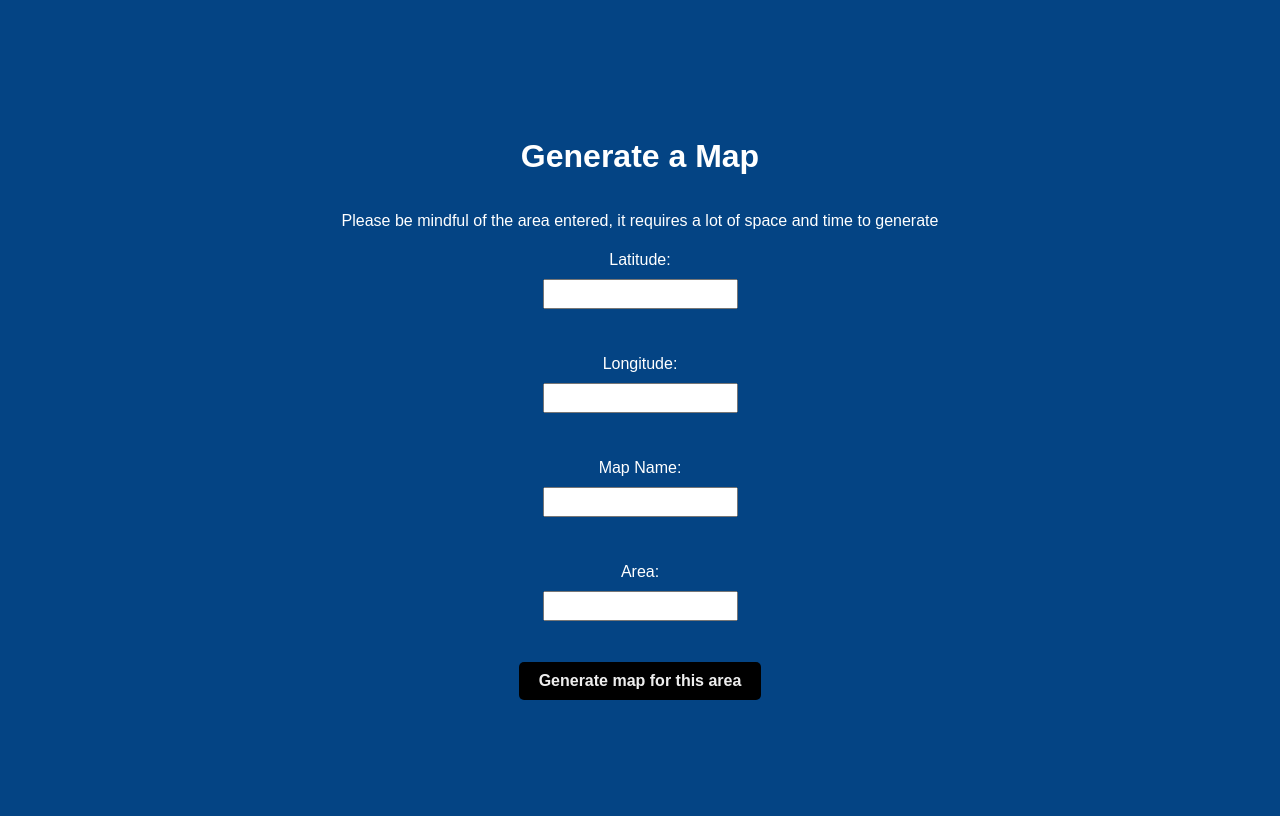
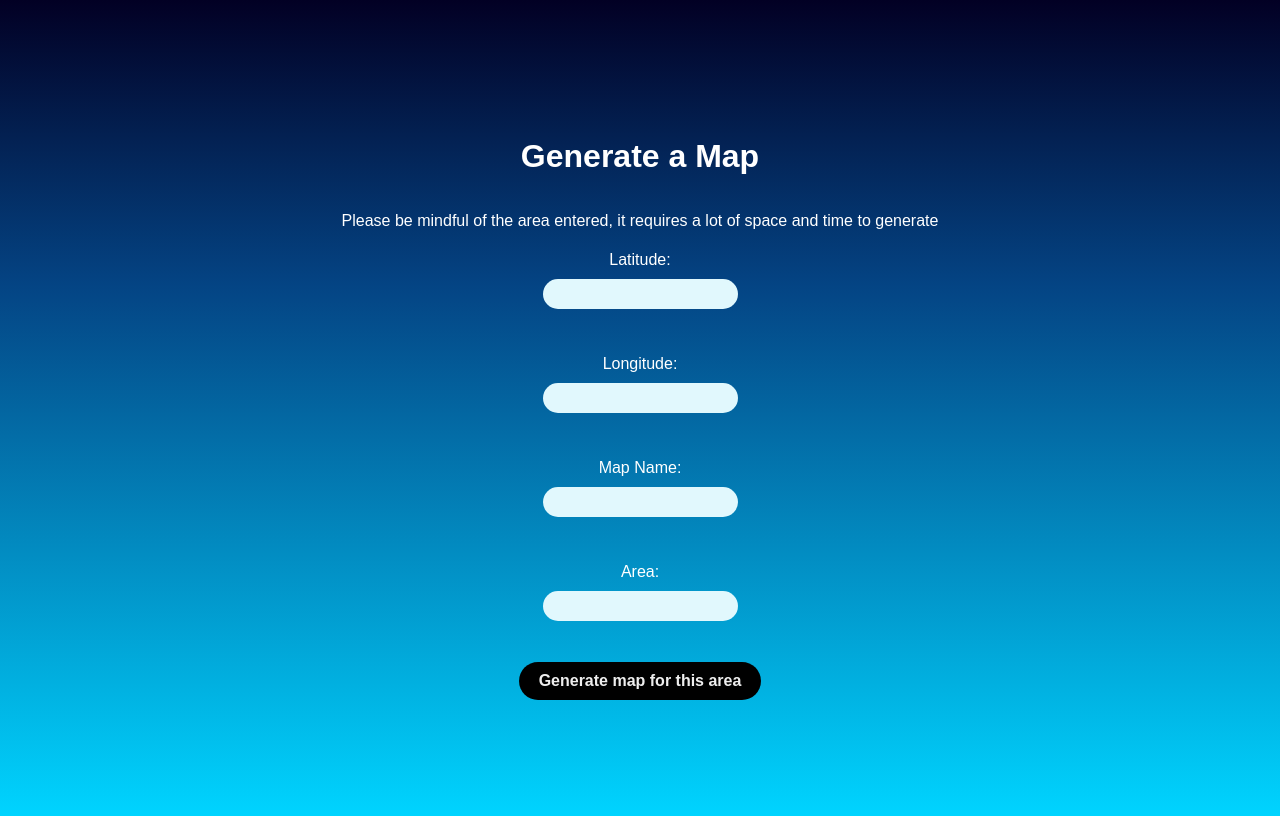
Before and after one commit to Ozziehman/ilab_digital_twin, a Python web app: template templates/index.html in a window 1280 px wide. Run offline with Jinja, Linux system fonts and the light colour scheme; the template is opened without the code that fills it, so the values that code supplies are empty.

Commit message:
Aanpassing UI

```diff
--- a/templates/index.html
+++ b/templates/index.html
@@ -7,7 +7,8 @@
     <style>
 
         body{
-            background-color: #044484;
+            background: rgb(2,0,36);
+            background: linear-gradient(180deg, rgba(2,0,36,1) 0%, rgba(4,68,132,1) 35%, rgba(0,212,255,1) 100%);
             font-family: 'arial', Arial, Helvetica, sans-serif;
             color: #fff;
 
@@ -28,7 +29,7 @@
             text-align: center;
             background-color: rgb(0, 0, 0);
             border: none;
-            border-radius: 5px;
+            border-radius: 20px;
             cursor: pointer;
             padding: 10px 20px;
             font-size: 16px;
@@ -48,9 +49,14 @@
             padding: 5px;
             font-size: 14px;
         }
+        .input{
+            border-radius: 20px;
+            background-color: #e1f8fd;
+            border-color: transparent;
+        }
         .loading {
             animation: spin 2s linear infinite;
-            position: absolute;
+            position: fixed;
             top: 50%;
             left: 50%;
             transform: translate(-50%, -50%);
@@ -60,6 +66,8 @@
             border-top: 16px solid #a9a9a9;
             width: 120px;
             height: 120px;
+            margin-top: -60px;
+            margin-left: -60px;
         }
         @keyframes spin {
             0% { transform: rotate(0deg); }
@@ -73,16 +81,16 @@
         <p>Please be mindful of the area entered, it requires a lot of space and time to generate</p>
         <form action="/generate_map" method="post" onsubmit="loading_popup()">
             <label for="latitude">Latitude:</label>
-            <input type="text" id="latitude" name="latitude" required><br><br>
+            <input class="input" type="text" id="latitude" name="latitude" required><br><br>
 
             <label for="longitude">Longitude:</label>
-            <input type="text" id="longitude" name="longitude" required><br><br>
+            <input class= "input" type="text" id="longitude" name="longitude" required><br><br>
 
             <label for="name">Map Name:</label>
-            <input type="text" id="name" name="name" required><br><br>
+            <input class= "input" type="text" id="name" name="name" required><br><br>
 
             <label for="area">Area:</label>
-            <input type="number" id="area" name="area" required><br><br>
+            <input class= "input" type="number" id="area" name="area" required><br><br>
 
             <button class="button" type="submit">Generate map for this area</button>
         </form>
```
Also changed, not shown: templates/template_map.html (+7 -8 lines).
